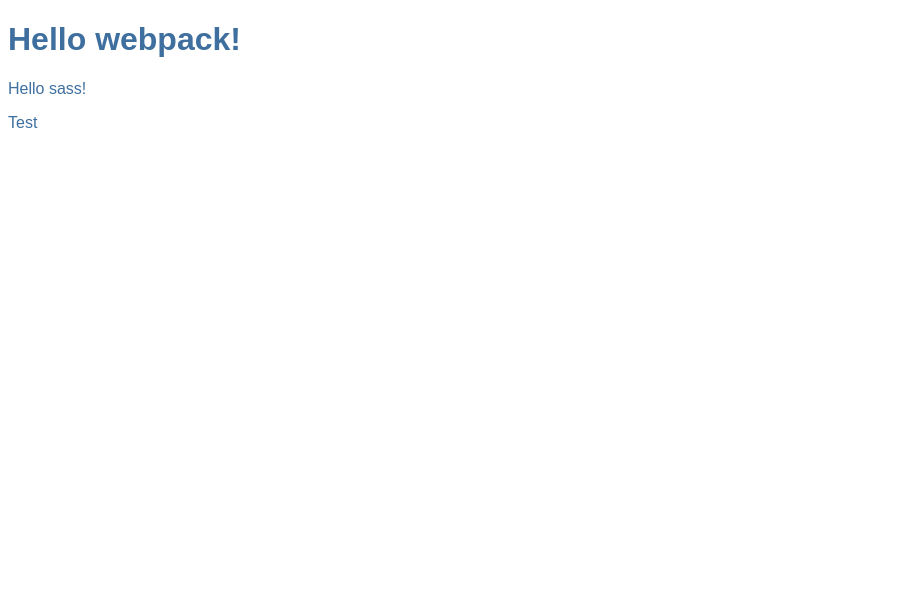
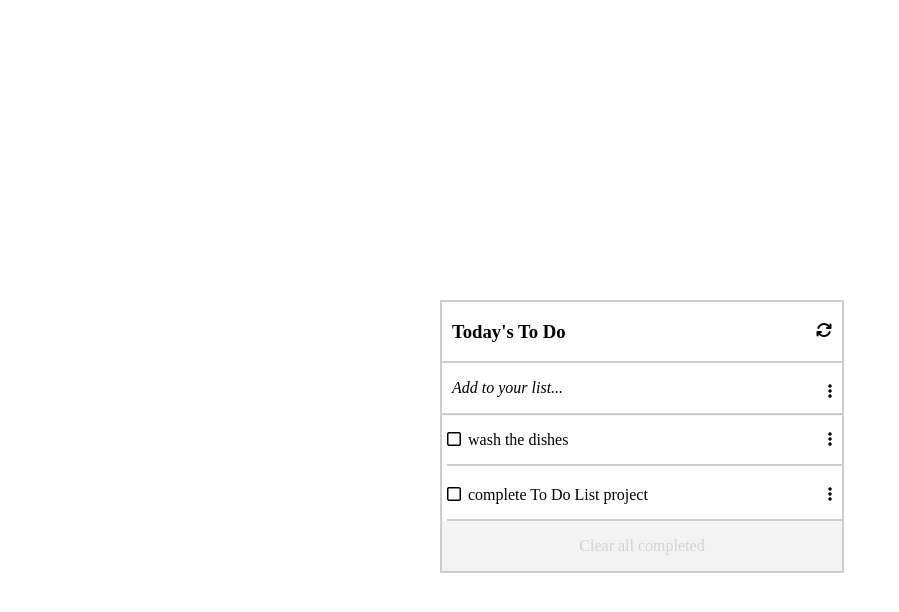
Before and after one commit to ocrearyy/to-Do-List, a website built with webpack: page src/index.html in a window 1280 px wide. Shown: the whole page, without its empty margins (0-899 px from the left). Built offline with nearby package versions, Linux system fonts and the light colour scheme; a web font is replaced by a local one.

Commit message:
features implemented

```diff
--- a/src/index.html
+++ b/src/index.html
@@ -5,10 +5,13 @@
     <meta http-equiv="X-UA-Compatible" content="IE=edge">
     <meta name="viewport" content="width=device-width, initial-scale=1.0">
     <title>Webpack Tutorial</title>
+    <!-- Font Awesome API -->
+    <script src="https://kit.fontawesome.com/030a66e167.js" crossorigin="anonymous"></script>
+    <!-- Font Awesome API -->
 </head>
 <body>
-    <h1>Hello webpack!</h1>
-    <p>Hello sass!</p>
-    <p>Test</p>
+    <div id="to-do-list-container">
+
+    </div>
 </body>
 </html>
--- a/src/index.js
+++ b/src/index.js
@@ -1,5 +1,44 @@
-import "./style.css"
-console.log("Hello webpack!");
+import './style.css';
 
-import "./style.scss";
-console.log("Hello webpack!");
+console.log('Hello webpack!');
+
+const toDoTasks = [
+  {
+    description: 'wash the dishes',
+    completed: 'true',
+    index: 1,
+  },
+  {
+    description: 'complete To Do List project',
+    completed: 'false',
+    index: 2,
+  },
+];
+
+const toDoListContainer = document.getElementById('to-do-list-container');
+
+for (let i = 0; i < toDoTasks.length; i += 1) {
+  toDoListContainer.innerHTML = `
+    <div id="header-container">
+        <h3 id="header-text">Today's To Do</h3>
+        <i id="header-icon" class="fa-solid fa-arrows-rotate"></i>
+        </div>
+        <div id="paragraph-container">
+            <p id="paragraph-text">Add to your list...</p>
+            <i id="paragraph-icon" class="fa-solid fa-ellipsis-vertical"></i>
+        </div>
+
+      <ul id="ul-container">
+          <div class="li-container">
+            <li class="ul-li"><i class="fa-regular fa-square square"></i>${toDoTasks[0].description}</li>
+            <i class="fa-solid fa-ellipsis-vertical li-icon"></i>
+          </div>
+          <div class="li-container">
+            <li class="ul-li"><i class="fa-regular fa-square square"></i>${toDoTasks[1].description}</li>
+            <i class="fa-solid fa-ellipsis-vertical li-icon"></i>
+          </div>
+      </ul>
+    <div>
+        <p id="final-paragraph-text">Clear all completed</p>
+    </div>`;
+}
--- a/src/style.scss
+++ b/src/style.scss
@@ -4,6 +4,6 @@ $font: "Karla", sans-serif;
 $primary-color: #3e6f9e;
 
 body {
-    font-family: $font;
-    color: $primary-color;
+  font-family: $font;
+  color: $primary-color;
 }
--- a/webpack.config.js
+++ b/webpack.config.js
@@ -1,18 +1,18 @@
-const HtmlWebpackPlugin = require("html-webpack-plugin");
-const  path = require("path");
+const HtmlWebpackPlugin = require('html-webpack-plugin');
+const path = require('path');
 
 module.exports = {
   module: {
     rules: [
       {
-                test: /\.scss$/,
-                use: ["style-loader", "css-loader", "sass-loader"]
-            }
-        ]
+        test: /\.css$/,
+        use: ['style-loader', 'css-loader'],
+      },
+    ],
   },
   plugins: [
     new HtmlWebpackPlugin({
-            template: path.resolve(__dirname, "src", "index.html")
-        })
-    ]
+      template: path.resolve(__dirname, 'src', 'index.html'),
+    }),
+  ],
 };
```
Also changed, not shown: package.json (+9 -0 lines), README.md, src/style.css, 2 other files. Lines whose indentation alone changed are shown as unchanged.
